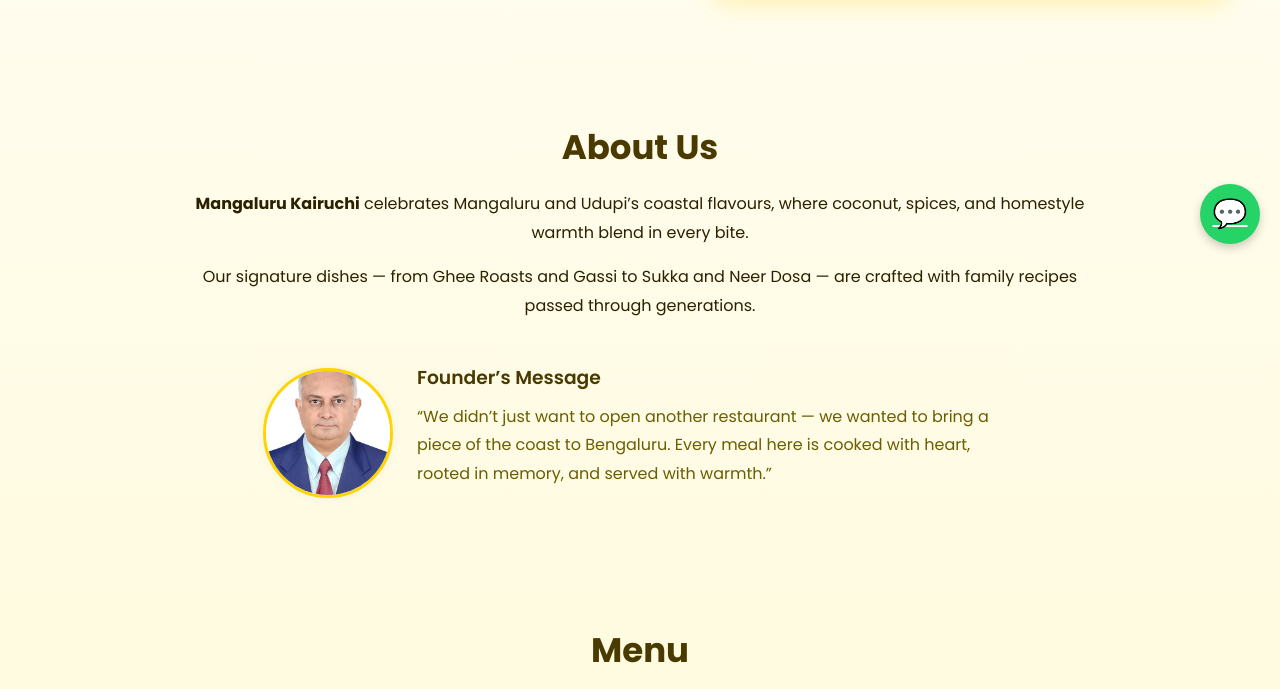
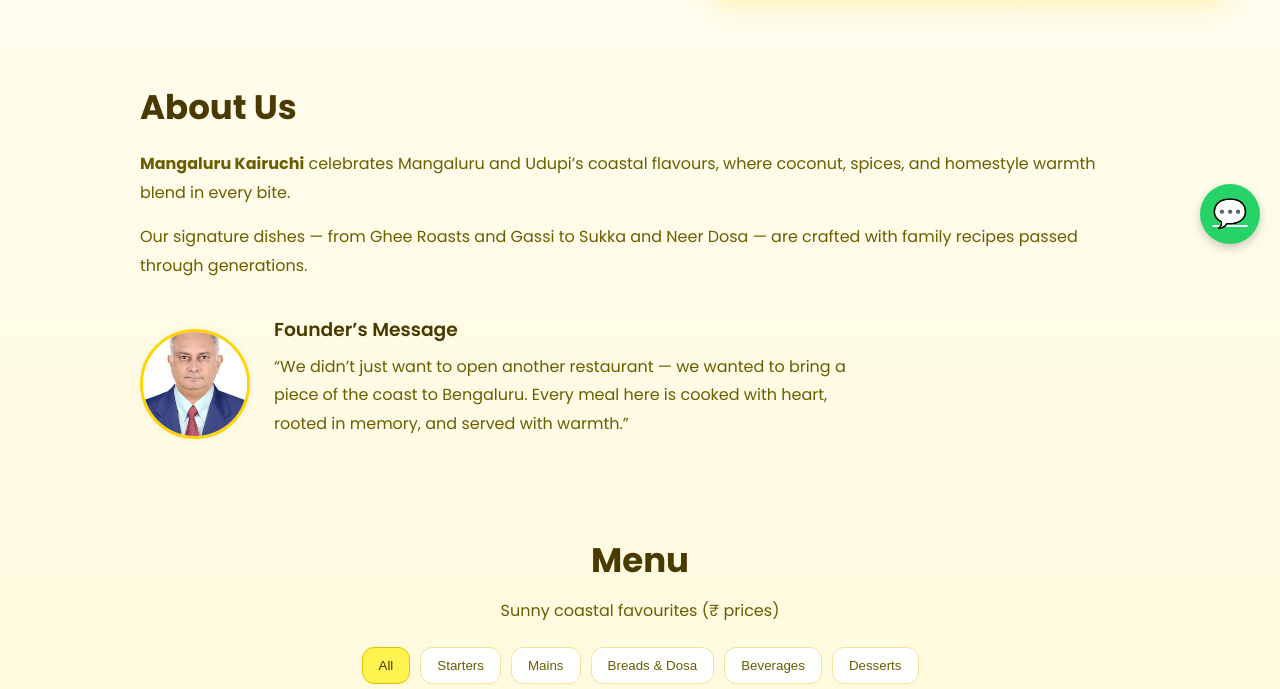
Before and after one commit to Superai-cool/MK, a plain HTML site: page index.html in a window 1280 px wide. Shown: the part 536-1225 px from the top of the page. Drawn offline with Linux system fonts and the light colour scheme.

Commit message:
Update index.html

```diff
--- a/index.html
+++ b/index.html
@@ -64,13 +64,36 @@
     .section-title{font-size:clamp(22px,3.4vw,34px);margin-bottom:12px;color:#4a3a00;text-align:center}
     .section-sub{text-align:center;color:var(--sub);margin-bottom:24px}
 
-    .about{max-width:900px;margin-inline:auto;text-align:center;line-height:1.8}
-    .about p{margin-bottom:1rem;font-weight:400}
-    .founder{margin-top:2.5rem;display:flex;align-items:center;gap:24px;justify-content:center;flex-wrap:wrap}
-    .founder img{width:130px;height:130px;object-fit:cover;border-radius:50%;border:3px solid var(--brand);box-shadow:0 0 10px rgba(0,0,0,0.05)}
-    .founder-message{max-width:600px;text-align:left;color:var(--sub)}
-    .founder-message h3{margin-bottom:8px;color:#4a3a00;font-weight:600}
+    /* --- Updated About Us layout --- */
+    .about {
+      max-width:1000px;
+      margin-inline:auto;
+      text-align:left;
+      line-height:1.8;
+      padding:20px 0;
+    }
+    .about p{margin-bottom:1rem;font-weight:400;color:var(--sub);}
+    .about .section-title, .about .section-sub{text-align:left;}
+    .founder{
+      margin-top:2rem;
+      display:flex;
+      align-items:center;
+      gap:24px;
+      justify-content:flex-start;
+      flex-wrap:wrap;
+    }
+    .founder img{
+      width:110px;
+      height:110px;
+      object-fit:cover;
+      border-radius:50%;
+      border:3px solid var(--brand);
+      box-shadow:0 0 10px rgba(0,0,0,0.05);
+    }
+    .founder-message{max-width:600px;text-align:left;color:var(--sub);}
+    .founder-message h3{margin-bottom:6px;color:#4a3a00;font-weight:600;}
 
+    /* Menu Section */
     .filters{display:flex;flex-wrap:wrap;justify-content:center;gap:10px;margin-bottom:20px}
     .filter{padding:10px 16px;border-radius:12px;border:1px solid var(--border);background:#fff;font-weight:500;color:var(--sub);cursor:pointer;transition:.25s}
     .filter.active,.filter:hover{background:#fff44f;color:#4a3a00;border-color:#e6be00}
@@ -82,9 +105,7 @@
     .price{margin-left:auto;font-weight:700;color:#4a3a00}
 
     /* Contact Section */
-    #contact .section-title, #contact .section-sub {
-      text-align:left;
-    }
+    #contact .section-title, #contact .section-sub {text-align:left;}
     .contact-wrap {
       display:grid;
       grid-template-columns:1fr 1fr;
@@ -203,13 +224,8 @@
     </div>
     <iframe
       src="https://www.google.com/maps/embed?pb=!1m18!1m12!1m3!1d3888.868117410203!2d77.60307537411941!3d12.916196816092464!2m3!1f0!2f0!3f0!3m2!1i1024!2i768!4f13.1!3m3!1m2!1s0x3bae15cc54513f6f%3A0x696adb18f07bbecc!2sMANGALURU%20KAIRUCHI!5e0!3m2!1sen!2sin!4v1761885343484!5m2!1sen!2sin"
-      width="100%"
-      height="300"
-      style="border:0;border-radius:12px;"
-      allowfullscreen=""
-      loading="lazy"
-      referrerpolicy="no-referrer-when-downgrade">
-    </iframe>
+      width="100%" height="300" style="border:0;border-radius:12px;" allowfullscreen="" loading="lazy"
+      referrerpolicy="no-referrer-when-downgrade"></iframe>
   </div>
 </section>
 
@@ -232,7 +248,7 @@
   {cat:'Starters',name:'Chicken Sukka',desc:'Spicy dry coastal chicken',price:240,img:'images/menu/chicken-sukka.jpg'},
   {cat:'Mains',name:'Prawns Curry',desc:'Tangy coconut gravy',price:310,img:'images/menu/prawns-curry.jpg'},
   {cat:'Mains',name:'Kane Rava Fry',desc:'Ladyfish fried in semolina crust',price:330,img:'images/menu/kane-fry.jpg'},
-    {cat:'Breads',name:'Appam (2 pcs)',desc:'Soft lace pancakes',price:90,img:'images/menu/appam.jpg'},
+  {cat:'Breads',name:'Appam (2  pcs)',desc:'Soft lace pancakes',price:90,img:'images/menu/appam.jpg'},
   {cat:'Beverages',name:'Filter Coffee',desc:'Authentic South Indian brew',price:60,img:'images/menu/filter-coffee.jpg'},
   {cat:'Desserts',name:'Tender Coconut Pudding',desc:'Chilled and creamy dessert',price:180,img:'images/menu/coconut-pudding.jpg'}
 ];
```
Lines whose indentation alone changed are shown as unchanged.
